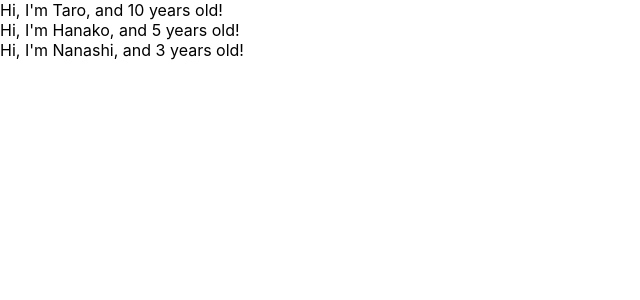
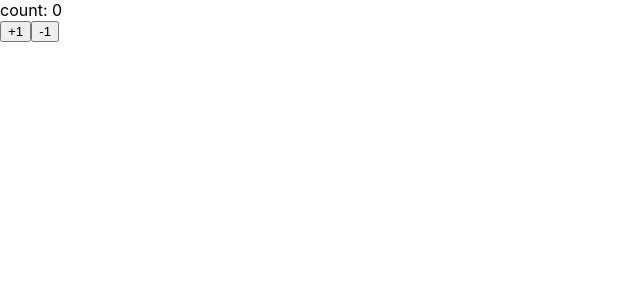
Before and after one commit to echizenyayota/udemy-react-redux-crud-application, a React (Create React App) app in the folder my-app/: page / in a window 1280 px wide. Shown: the top 300 px of the page, without its empty margins (0-640 px from the left). Built offline with nearby package versions, Linux system fonts and the light colour scheme.

Commit message:
18. State

```diff
--- a/my-app/src/App.js
+++ b/my-app/src/App.js
@@ -1,30 +1,30 @@
-import React from 'react';
-import PropTypes from 'prop-types';
+import React, { Component } from 'react';
 
-function App() {
-  const profiles = [
-    { name: "Taro", age: 10 },
-    { name: "Hanako", age: 5 },
-    { name: "Nanashi", age: 3}
-  ];
-  return(
-    <div>
-      {
-        profiles.map((profile, index) => {
-          return <User name={profile.name} age={profile.age} key={index}/>
-        })
-      }
-    </div>
-  )
-}
+const App = () => ( <Counter></Counter> )
 
-function User (props) {
-  return <div>Hi, I'm {props.name}, and {props.age} years old!</div>
-}
+class Counter extends Component {
+  constructor(props) {
+    super(props);
+    this.state = { count: 0 };
+  }
 
-User.propTypes = {
-  name: PropTypes.string,
-  age: PropTypes.number.isRequired
+  handlePlusButton = () => {
+    this.setState({ count: this.state.count + 1 })
+  }
+
+  handleMinusButton = () => {
+    this.setState({ count: this.state.count - 1 })
+  }
+
+  render(){
+    return(
+      <React.Fragment>
+        <div>count: { this.state.count }</div>
+        <button onClick={this.handlePlusButton}>+1</button>
+        <button onClick={this.handleMinusButton}>-1</button>
+      </React.Fragment>
+    );
+  };
 }
 
 export default App;
```
